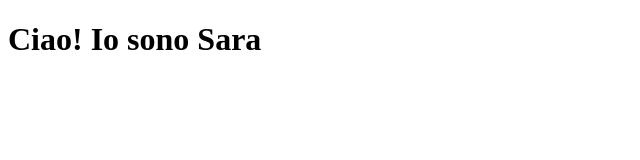
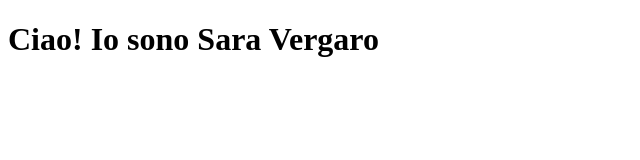
Before and after one commit to saravergaro/il-mio-primo-sito, a plain HTML site: page index.html in a window 1280 px wide. Shown: the whole page, without its empty margins (0-640 px from the left). Drawn offline with Linux system fonts and the light colour scheme.

Commit message:
Update index.html

```diff
--- a/index.html
+++ b/index.html
@@ -6,6 +6,6 @@
     <title>Document</title>
 </head>
 <body>
-    <h1>Ciao! Io sono Sara</h1>
+    <h1>Ciao! Io sono Sara Vergaro</h1>
 </body>
 </html>
```
